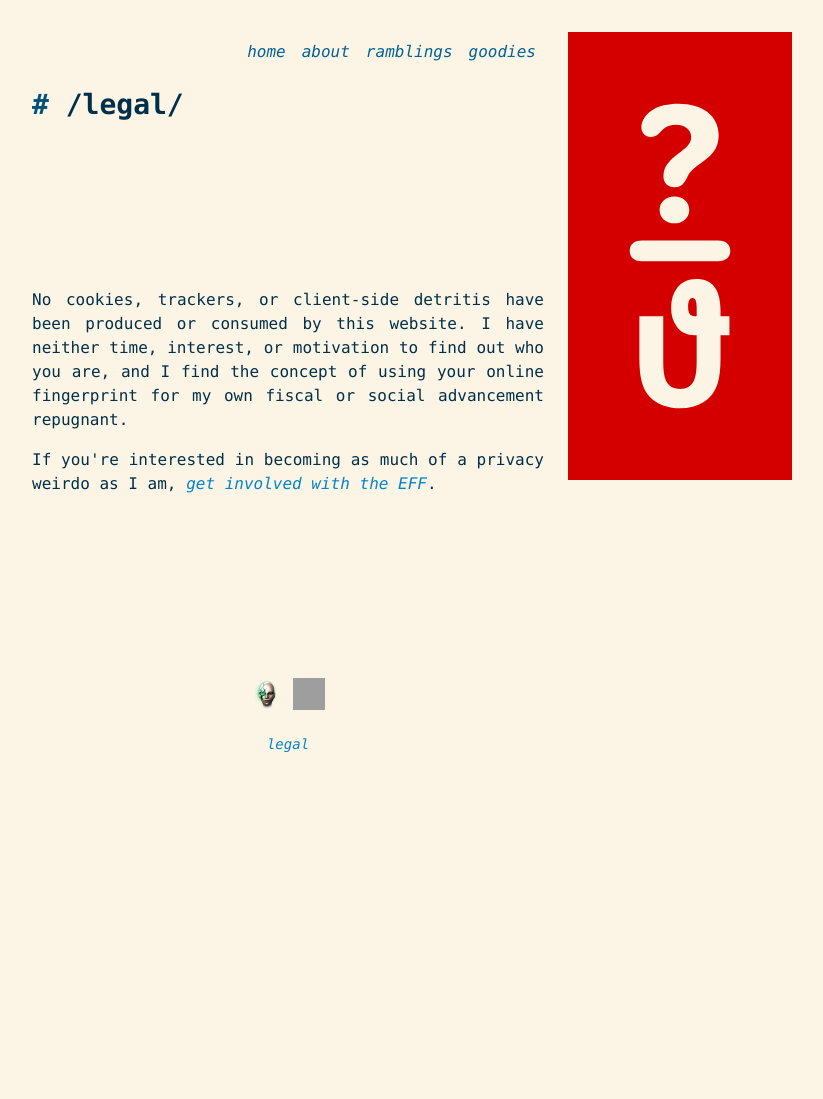
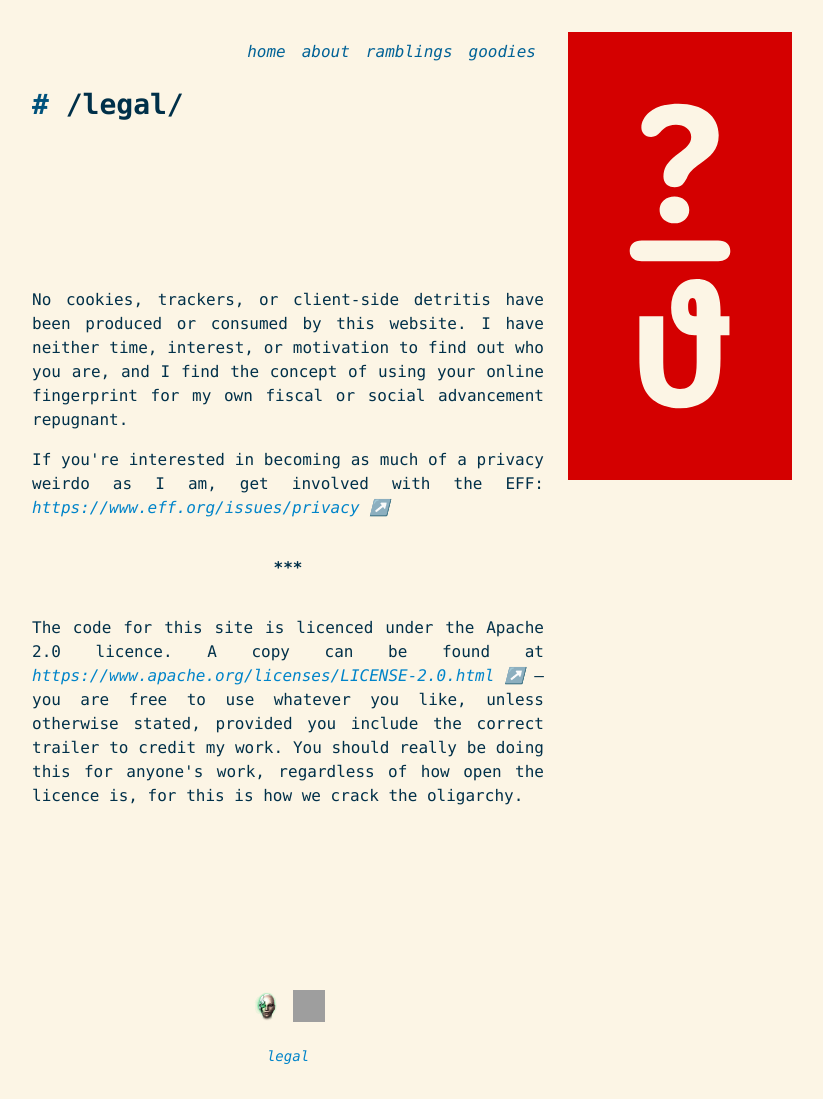
Before and after one commit to PerplexedTheta/pwp-my, a Jekyll site: the page built from legal/index.html, in a window 1280 px wide. Shown: the whole page, without its empty margins (352-1175 px from the left). Built offline with Jekyll 4.4.1, drawn with Linux system fonts in a browser that asks for light colours; before the commit the page ends 900 px from its top, so only the background shows below that; grey boxes are pictures that could not be loaded.

Commit message:
chore: freshened up Apache 2.0 licence

```diff
--- a/_sass/style.scss
+++ b/_sass/style.scss
@@ -53,11 +53,28 @@ a {
         background-color: lighten($prussianBlue, 65%);
         outline: 2px dashed $prussianBlue;
     }
+
+    &[target="_blank"] {
+        &::after {
+            content: ' \2197\fe0f';
+        }
+    }
 }
 
 hr {
-    border-top: 1px dashed $prussianBlue;
-    opacity: 1;
+    display: block;
+    margin: 2.25em 0;
+    border: none;
+    color: $prussianBlue;
+    opacity: 1.0;
+    font-weight: bold;
+
+    &::after {
+        display: block;
+        content: '***';
+        width: 100%;
+        text-align: center;
+    }
 }
 
 .clearfix {
@@ -285,7 +302,7 @@ hr {
     }
 
     hr {
-        border-top: 1px dashed $parchment;
+        color: $parchment;
     }
 
     #notifications {
--- a/about/index.html
+++ b/about/index.html
@@ -23,7 +23,7 @@ permalink: /about/
         <div class="col-12">
             <h4>Contacts</h4>
             <p>
-                &#128232;&nbsp;<a href="jake&#64;deeryme&#46;net">jake&#64;deeryme&#46;net</a><br />
+                &#128232;&nbsp;<a href="mailto:jake&#64;deeryme&#46;net">jake&#64;deeryme&#46;net</a><br />
                 &#128104;&#127996;&#8205;&#128187;&nbsp;<a href="https://codeberg.org/PerplexedTheta" target="_blank">codeberg.org/PerplexedTheta</a><br />
                 &#128172;&nbsp;<a href="https://discord.com/channels/@me/165528812627558410" target="_blank">discord.com/@perplexedtheta</a><br />
                 &#128205;&nbsp;<a href="https://maps.app.goo.gl/32suBNKoKqi1PCCt7" target="_blank">Cornwall, UK <span class="kernow">〓〓</span>&#127466;&#127482;</a>
--- a/goodies/index.html
+++ b/goodies/index.html
@@ -7,5 +7,5 @@ permalink: /goodies/
 
 <div class="goodies-content">
     <p>I have a personal web pages (PWP) server, upon which is hosted some random, fun, useful, or otherwise mildy interesting scripts I've written over the years. Most of it is open sourced and available on my Codeberg account &mdash; a link to which is found on the <a href="{{- 'about/' | relative_url }}">about</a> page.</p>
-    <p>Check them goodies out, by going to <a href="https://pwp.ishukone.net/~perplexedtheta" target="_blank">https://pwp.ishukone.net/~perplexedtheta</a> &mdash; the link will open in a new tab.</p>
+    <p>Check them goodies out, by going to <a href="https://pwp.ishukone.net/~perplexedtheta" target="_blank">https://pwp.ishukone.net/~perplexedtheta</a>, which is also hosted on this server.</p>
 </div>
--- a/legal/index.html
+++ b/legal/index.html
@@ -7,5 +7,7 @@ permalink: /legal/
 
 <div class="legal-content">
     <p>No cookies, trackers, or client-side detritis have been produced or consumed by this website. I have neither time, interest, or motivation to find out who you are, and I find the concept of using your online fingerprint for my own fiscal or social advancement repugnant.</p>
-    <p>If you're interested in becoming as much of a privacy weirdo as I am, <a href="https://www.eff.org/issues/privacy">get involved with the EFF</a>.</p>
+    <p>If you're interested in becoming as much of a privacy weirdo as I am, get involved with the EFF: <a href="https://www.eff.org/issues/privacy" target="_blank">https://www.eff.org/issues/privacy</a></p>
+    <hr />
+    <p>The code for this site is licenced under the Apache 2.0 licence. A copy can be found at <a href="https://www.apache.org/licenses/LICENSE-2.0.html" target="_blank">https://www.apache.org/licenses/LICENSE-2.0.html</a> &mdash; you are free to use whatever you like, unless otherwise stated, provided you include the correct trailer to credit my work. You should really be doing this for anyone's work, regardless of how open the licence is, for this is how we crack the oligarchy.</p>
 </div>
```
Also changed, not shown: 1 other file.
